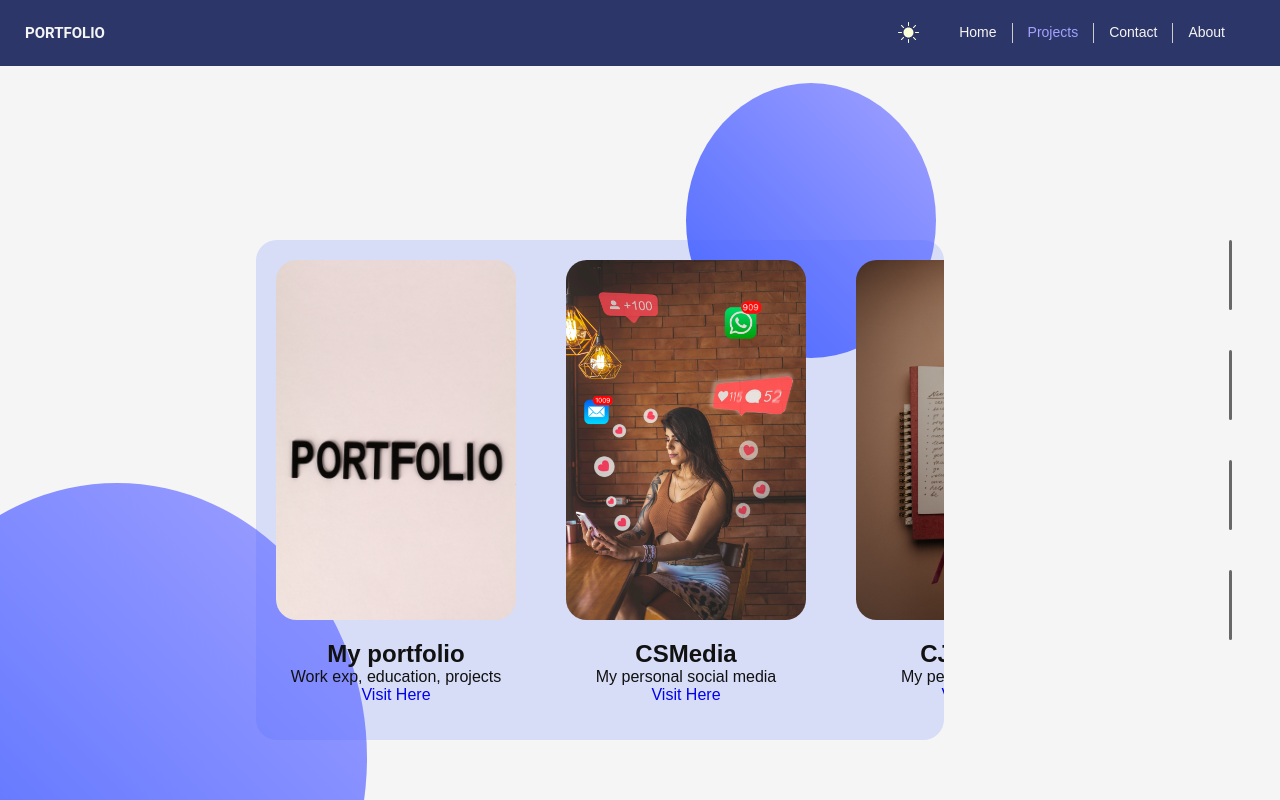
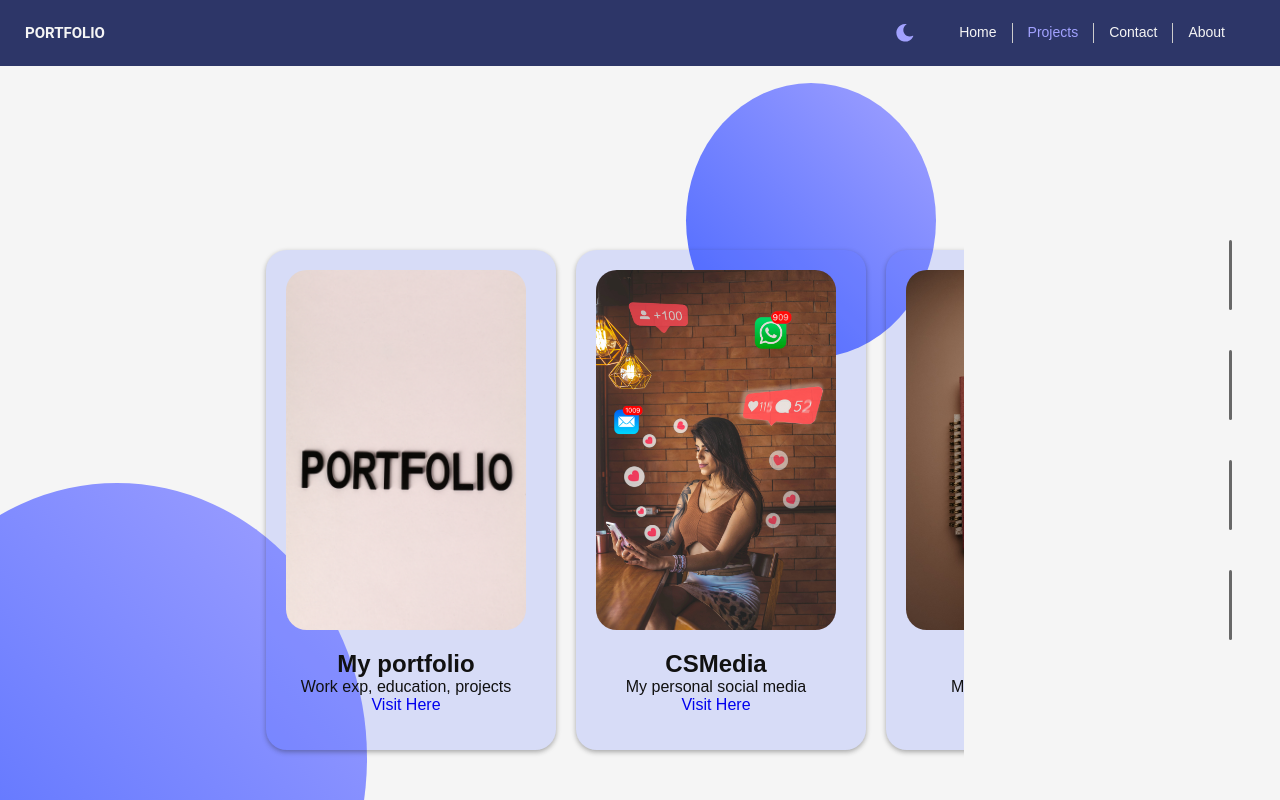
Before and after one commit to concepteur19/my-portfolio, a React (Create React App) app: page /projects in a window 1280 px wide. Shown: the top 800 px of the page. Built offline with nearby package versions, Linux system fonts and the light colour scheme.

Commit message:
light/dark mode persistance

```diff
--- a/src/components/App.jsx
+++ b/src/components/App.jsx
@@ -1,5 +1,5 @@
-import React, {useState, useEffect} from "react";
-import { BrowserRouter, Route, Routes} from 'react-router-dom';
+import React, { useState, useEffect } from "react";
+import { BrowserRouter, Route, Routes } from "react-router-dom";
 
 import "../styles/App.css";
 
@@ -9,41 +9,44 @@ import Lateralbar from "./Lateralbar";
 import Home from "../pages/home";
 import Projects from "../pages/projects";
 import About from "../pages/about";
-import Contact from "../pages/contact"
+import Contact from "../pages/contact";
 
 function App() {
-
   const [isDarkMode, setIsDarkMode] = useState(false);
 
   function handleLightClick() {
-    setIsDarkMode(!isDarkMode)
+    setIsDarkMode(!isDarkMode);
   }
 
   useEffect(() => {
+    const theme = localStorage.getItem("theme");
+    if (theme === "dark") {
+      setIsDarkMode(true);
+    }
+  }, [])
+
+  useEffect(() => {
     if (isDarkMode) {
-      document.body.classList.remove("light-theme");
       document.body.classList.add("dark-theme");
+      localStorage.setItem("theme", "dark");
+
     } else {
-      document.body.classList.add("light-theme");
       document.body.classList.remove("dark-theme");
+      localStorage.setItem("theme", "light");
     }
   }, [isDarkMode]);
 
   return (
-    <div className={`App ${isDarkMode? 'dark-theme' : 'light-theme' }`} >
-      <Navbar
-        click = {handleLightClick}
-        ligthOrDarkMode = {isDarkMode}
-      />
+    <div className={`App ${isDarkMode ? "dark-theme" : "light-theme"}`}>
+      <Navbar click={handleLightClick} ligthOrDarkMode={!isDarkMode} />
       <Lateralbar />
       <BrowserRouter>
         <Routes>
           <Route path="/" element={<Home />} />
-          <Route path="/projects" element={ <Projects /> } />
+          <Route path="/projects" element={<Projects />} />
           <Route path="/about" element={<About />} />
           <Route path="/contact" element={<Contact />} />.
         </Routes>
-
       </BrowserRouter>
     </div>
   );
--- a/src/styles/App.css
+++ b/src/styles/App.css
@@ -82,6 +82,10 @@ html, body, body > div, .App {
   padding: 20px;
   padding-right: 30px;
   text-align: center;
+  border-radius: 1.3rem;
+  background-color: #4866ff2c;
+  margin-right: 20px;
+  box-shadow: 0px 2px 5px rgba(28, 28, 28, 0.36);
 }
 
 .item p a {
@@ -104,9 +108,9 @@ html, body, body > div, .App {
   z-index: 5;
   top: 30%;
   left: 20%;
+  padding: 10px;
   overflow: hidden;
-  border-radius: 1.3rem;
-  background-color: #4866ff2c;
+
 
 }
 
```
Also changed, not shown: src/pages/projects.js (+8 -5 lines).
